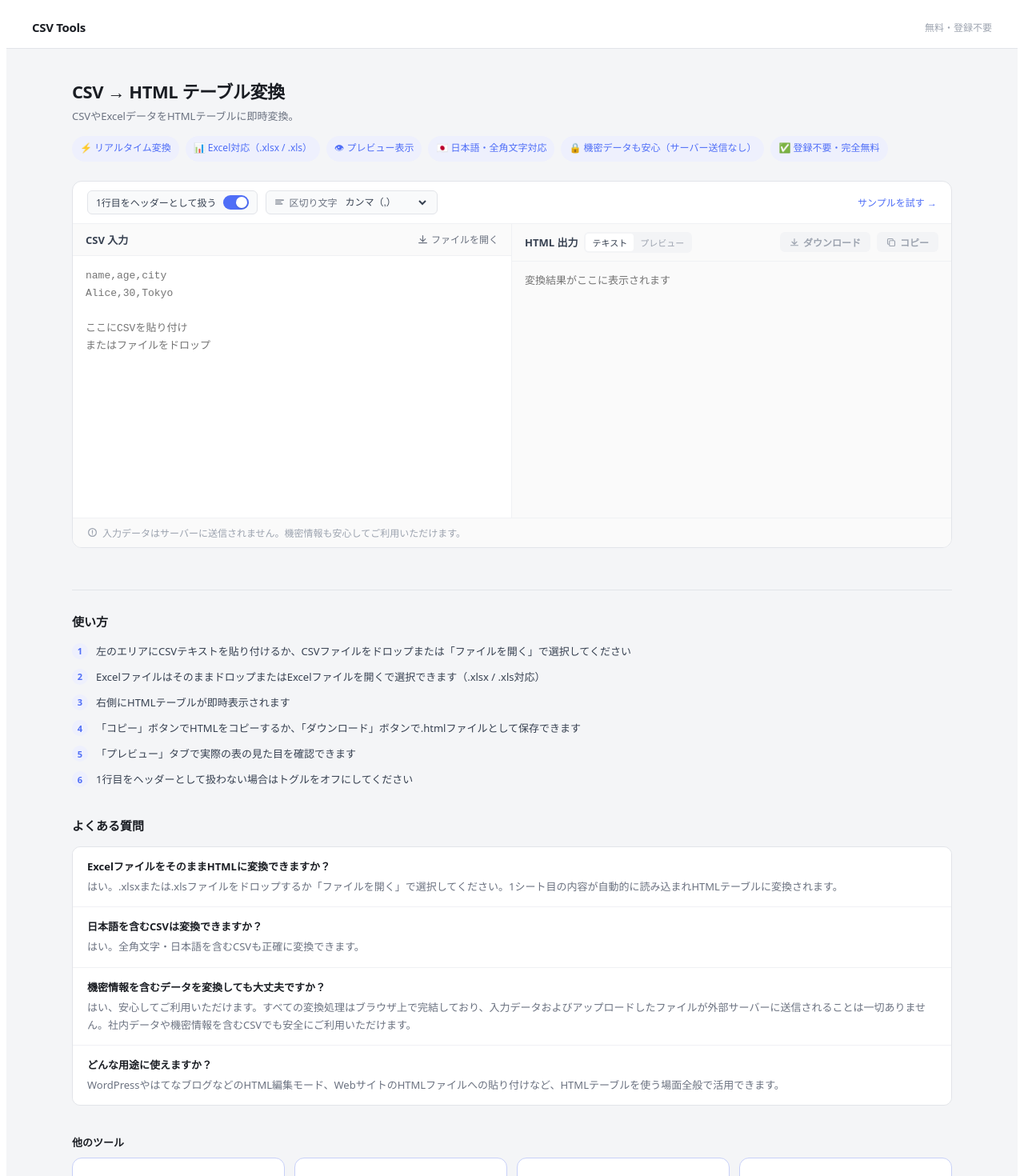
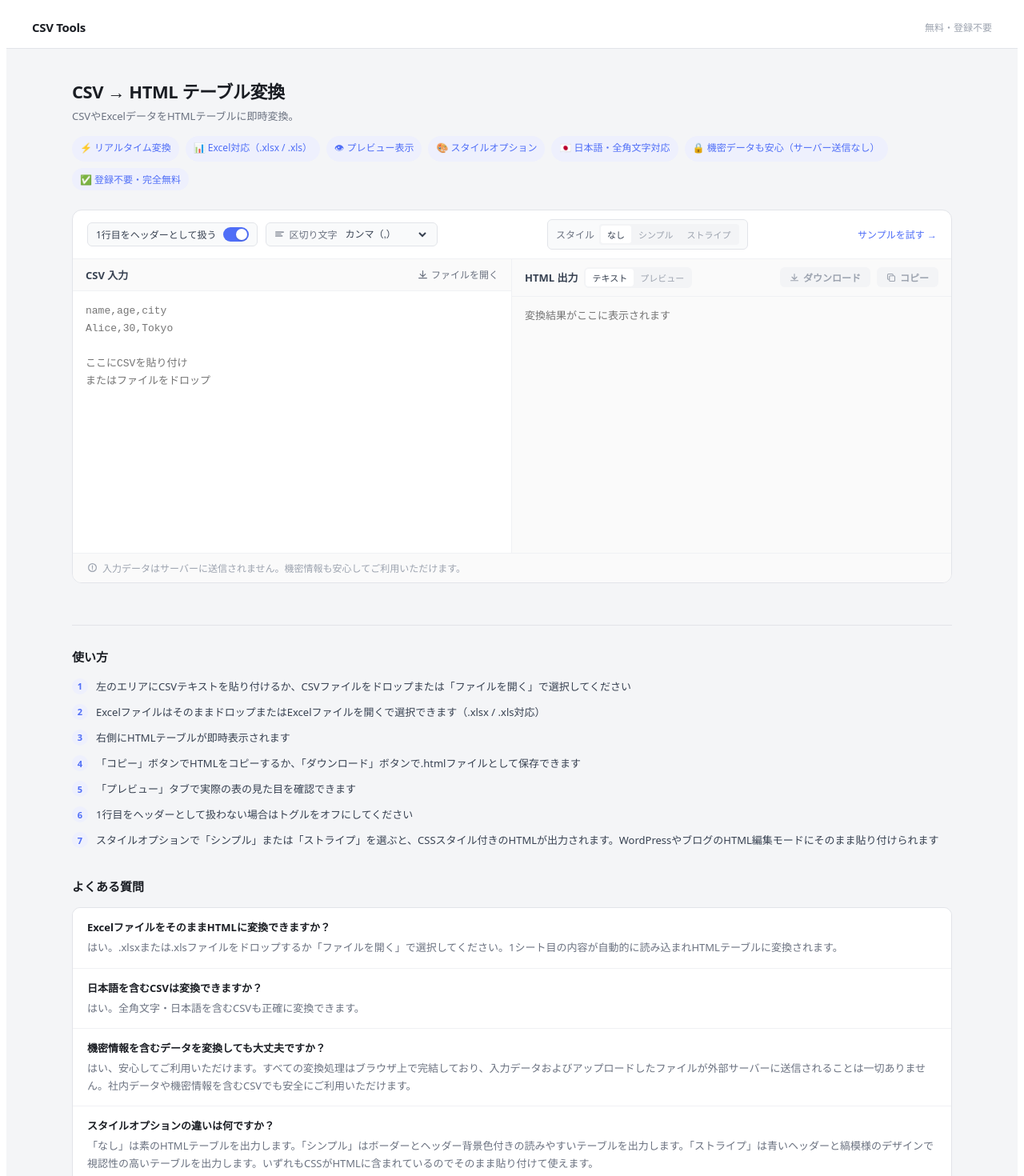
Before and after one commit to KouEgg/csv-to-markdown, a Next.js app: page /csv-to-html in a window 1280 px wide. Shown: the top 1470 px of the page at 80% size. Built offline with nearby package versions, Linux system fonts and the light colour scheme.

Commit message:
add Style option

```diff
--- a/app/csv-to-html/page.js
+++ b/app/csv-to-html/page.js
@@ -17,8 +17,28 @@ function useWindowWidth() {
   return width;
 }
 
+const TABLE_STYLES = {
+  none: "",
+  simple: `<style>
+table { border-collapse: collapse; width: 100%; font-family: sans-serif; font-size: 14px; }
+th, td { border: 1px solid #e2e4e9; padding: 8px 12px; text-align: left; }
+th { background: #f4f5f7; font-weight: bold; color: #1a1d23; }
+tr:hover { background: #f9fafb; }
+</style>
+`,
+  stripe: `<style>
+table { border-collapse: collapse; width: 100%; font-family: sans-serif; font-size: 14px; }
+th, td { border: 1px solid #d1d5db; padding: 8px 12px; text-align: left; }
+thead tr { background: #4f6ef7 !important; }
+th { background: #4f6ef7 !important; color: #fff !important; font-weight: bold; }
+tbody tr:nth-child(even) { background: #f4f5f7; }
+tbody tr:hover { background: #eef0fd; }
+</style>
+`,
+};
+
 function csvToHtml(csvText, options = {}) {
-  const { hasHeader = true, delimiter = "," } = options;
+  const { hasHeader = true, delimiter = ",", tableStyle = "none" } = options;
   if (!csvText || csvText.trim() === "") return "";
 
   const rows = csvText.trim().split(/\r\n|\n|\r/);
@@ -49,7 +69,8 @@ function csvToHtml(csvText, options = {}) {
     .map((row) => `    <tr>\n${row.map((c) => `      <td>${escape(c)}</td>`).join("\n")}\n    </tr>`)
     .join("\n")}\n  </tbody>`;
 
-  return `<table>\n${headerHtml}\n${bodyHtml}\n</table>`;
+  const styleTag = TABLE_STYLES[tableStyle] || "";
+  return `${styleTag}<table>\n${headerHtml}\n${bodyHtml}\n</table>`;
 }
 
 function parseCSVRow(row, delimiter = ",") {
@@ -80,9 +101,9 @@ export default function CsvToHtml() {
   const [isDragging, setIsDragging] = useState(false);
   const [fileName, setFileName] = useState(null);
   const [showPreview, setShowPreview] = useState(false);
+  const [tableStyle, setTableStyle] = useState("none");
   const [stats, setStats] = useState(null);
-
-  const htmlOutput = csvToHtml(csvInput, { hasHeader, delimiter });
+  const htmlOutput = csvToHtml(csvInput, { hasHeader, delimiter, tableStyle });
 
   useEffect(() => {
     if (!csvInput.trim()) { setStats(null); return; }
@@ -145,7 +166,7 @@ export default function CsvToHtml() {
             CSVやExcelデータをHTMLテーブルに即時変換。
           </p>
           <div style={{ display: "flex", flexWrap: "wrap", gap: "8px" }}>
-            {["⚡ リアルタイム変換", "📊 Excel対応（.xlsx / .xls）", "👁 プレビュー表示", "🇯🇵 日本語・全角文字対応", "🔒 機密データも安心（サーバー送信なし）", "✅ 登録不要・完全無料"].map((label) => (
+            {["⚡ リアルタイム変換", "📊 Excel対応（.xlsx / .xls）", "👁 プレビュー表示", "🎨 スタイルオプション", "🇯🇵 日本語・全角文字対応", "🔒 機密データも安心（サーバー送信なし）", "✅ 登録不要・完全無料"].map((label) => (
               <span key={label} style={{ fontSize: "12px", padding: "5px 10px", borderRadius: "20px", background: "#eef0fd", color: "#4f6ef7", fontWeight: 500 }}>
                 {label}
               </span>
@@ -171,6 +192,30 @@ export default function CsvToHtml() {
                   <option value={"\t"}>タブ</option>
                   <option value=";">セミコロン（;）</option>
                 </select>
+              </div>
+            </div>
+            {/* スタイルオプション */}
+            <div style={{ display: "flex", alignItems: "center", gap: "6px", padding: "5px 10px", borderRadius: "6px", border: "0.5px solid #e2e4e9", background: "#f9fafb" }}>
+              <span style={{ fontSize: "12px", color: "#6b7280" }}>スタイル</span>
+              <div style={{ display: "flex", background: "#f3f4f6", borderRadius: "4px", padding: "2px", gap: "1px" }}>
+                {[
+                  { value: "none", label: "なし" },
+                  { value: "simple", label: "シンプル" },
+                  { value: "stripe", label: "ストライプ" },
+                ].map((opt) => (
+                  <button
+                    key={opt.value}
+                    onClick={() => setTableStyle(opt.value)}
+                    style={{
+                      fontSize: "11px", padding: "3px 8px", borderRadius: "3px", border: "none",
+                      cursor: "pointer", fontWeight: 500, transition: "all 0.15s",
+                      background: tableStyle === opt.value ? "#fff" : "transparent",
+                      color: tableStyle === opt.value ? "#374151" : "#9ca3af",
+                    }}
+                  >
+                    {opt.label}
+                  </button>
+                ))}
               </div>
             </div>
             {!csvInput && (
@@ -296,6 +341,7 @@ export default function CsvToHtml() {
               "「コピー」ボタンでHTMLをコピーするか、「ダウンロード」ボタンで.htmlファイルとして保存できます",
               "「プレビュー」タブで実際の表の見た目を確認できます",
               "1行目をヘッダーとして扱わない場合はトグルをオフにしてください",
+              "スタイルオプションで「シンプル」または「ストライプ」を選ぶと、CSSスタイル付きのHTMLが出力されます。WordPressやブログのHTML編集モードにそのまま貼り付けられます",
             ].map((text, i) => (
               <div key={i} style={{ display: "flex", alignItems: "flex-start", gap: "10px" }}>
                 <div style={{ width: "20px", height: "20px", borderRadius: "50%", background: "#eef0fd", display: "flex", alignItems: "center", justifyContent: "center", fontSize: "11px", fontWeight: 700, color: "#4f6ef7", flexShrink: 0, marginTop: "1px" }}>{i + 1}</div>
@@ -312,7 +358,9 @@ export default function CsvToHtml() {
               { q: "ExcelファイルをそのままHTMLに変換できますか？", a: "はい。.xlsxまたは.xlsファイルをドロップするか「ファイルを開く」で選択してください。1シート目の内容が自動的に読み込まれHTMLテーブルに変換されます。" },
               { q: "日本語を含むCSVは変換できますか？", a: "はい。全角文字・日本語を含むCSVも正確に変換できます。" },
               { q: "機密情報を含むデータを変換しても大丈夫ですか？", a: "はい、安心してご利用いただけます。すべての変換処理はブラウザ上で完結しており、入力データおよびアップロードしたファイルが外部サーバーに送信されることは一切ありません。社内データや機密情報を含むCSVでも安全にご利用いただけます。" },
-              { q: "どんな用途に使えますか？", a: "WordPressやはてなブログなどのHTML編集モード、WebサイトのHTMLファイルへの貼り付けなど、HTMLテーブルを使う場面全般で活用できます。" },
+              { q: "スタイルオプションの違いは何ですか？", a: "「なし」は素のHTMLテーブルを出力します。「シンプル」はボーダーとヘッダー背景色付きの読みやすいテーブルを出力します。「ストライプ」は青いヘッダーと縞模様のデザインで視認性の高いテーブルを出力します。いずれもCSSがHTMLに含まれているのでそのまま貼り付けて使えます。" },
+              { q: "スタイル付きHTMLをWordPressに貼り付けられますか？", a: "はい。WordPressの投稿編集画面で「カスタムHTML」ブロックを追加し、出力されたHTMLをそのまま貼り付けてください。スタイルも含まれているので見栄えの良いテーブルが表示されます。" },
+              { q: "どんな用途に使えますか？", a: "WordPressやはてなブログなどのHTML編集モード、WebサイトのHTMLファイルへの貼り付けなど、HTMLテーブルを使う場面全般で活用できます。スタイルオプションを使えばCSSの知識がなくても見栄えの良いテーブルをすぐに作れます。" },
             ].map((item, i, arr) => (
               <div key={i} style={{ padding: "14px 18px", borderBottom: i < arr.length - 1 ? "0.5px solid #f0f1f4" : "none", background: "#fff" }}>
                 <p style={{ fontSize: "13px", fontWeight: 700, color: "#1a1d23", margin: "0 0 5px" }}>{item.q}</p>
@@ -330,7 +378,7 @@ export default function CsvToHtml() {
         <section>
           <h2 style={{ fontSize: "15px", fontWeight: 700, color: "#1a1d23", margin: "0 0 12px" }}>このツールについて</h2>
           <p style={{ fontSize: "13px", color: "#6b7280", lineHeight: 1.8, margin: 0 }}>
-            CSV→HTMLテーブル変換ツールは、CSVやExcelデータをHTMLテーブルに即時変換する無料のオンラインツールです。登録不要・完全無料でご利用いただけます。
+            CSV→HTMLテーブル変換ツールは、CSVやExcelデータをHTMLテーブルに即時変換する無料のオンラインツールです。シンプル・ストライプのスタイルオプションを選ぶことで、CSSの知識がなくても見栄えの良いHTMLテーブルをワンクリックで生成できます。WordPressやはてなブログのHTML編集モード、WebサイトへのHTMLテーブル埋め込みなど幅広い用途に活用できます。登録不要・完全無料でご利用いただけます。
           </p>
         </section>
 
```
